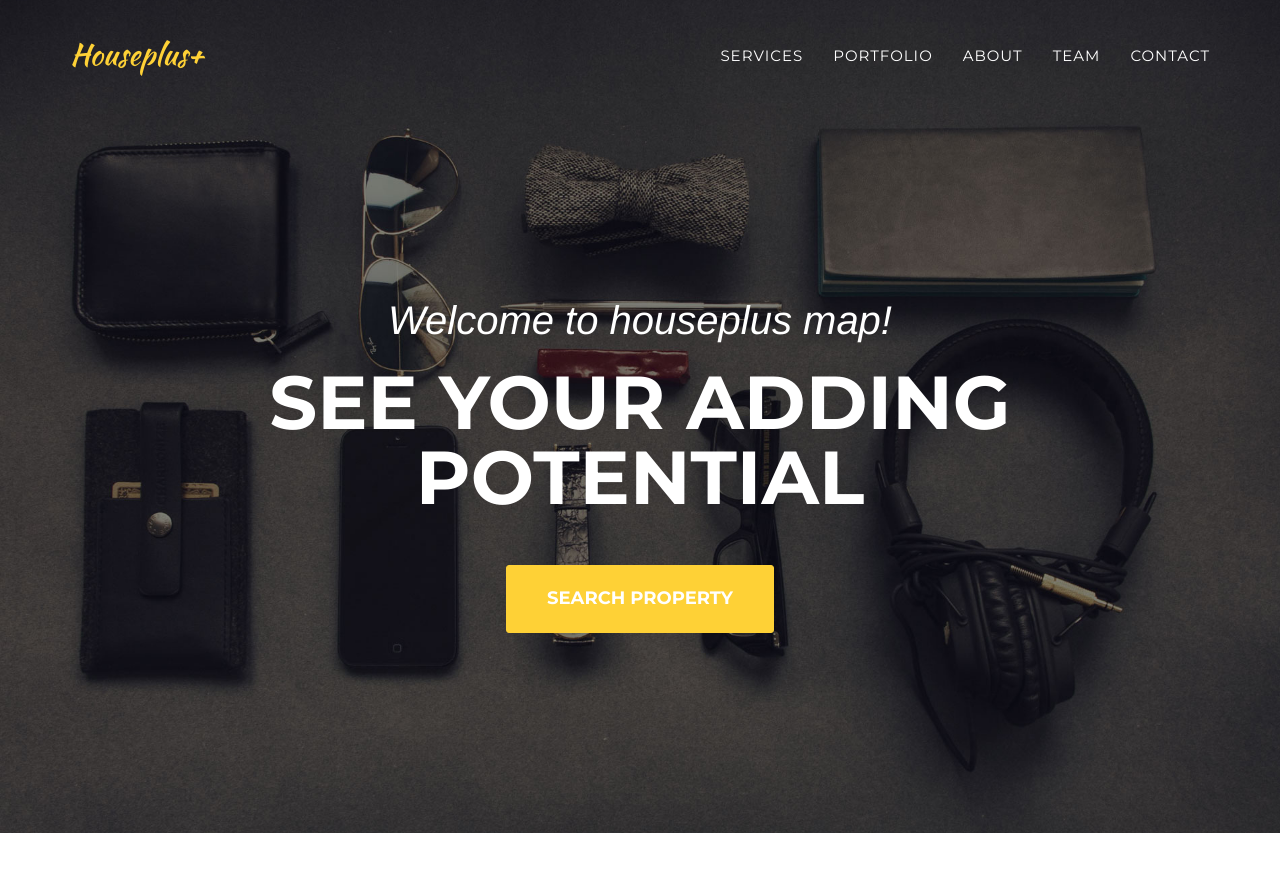
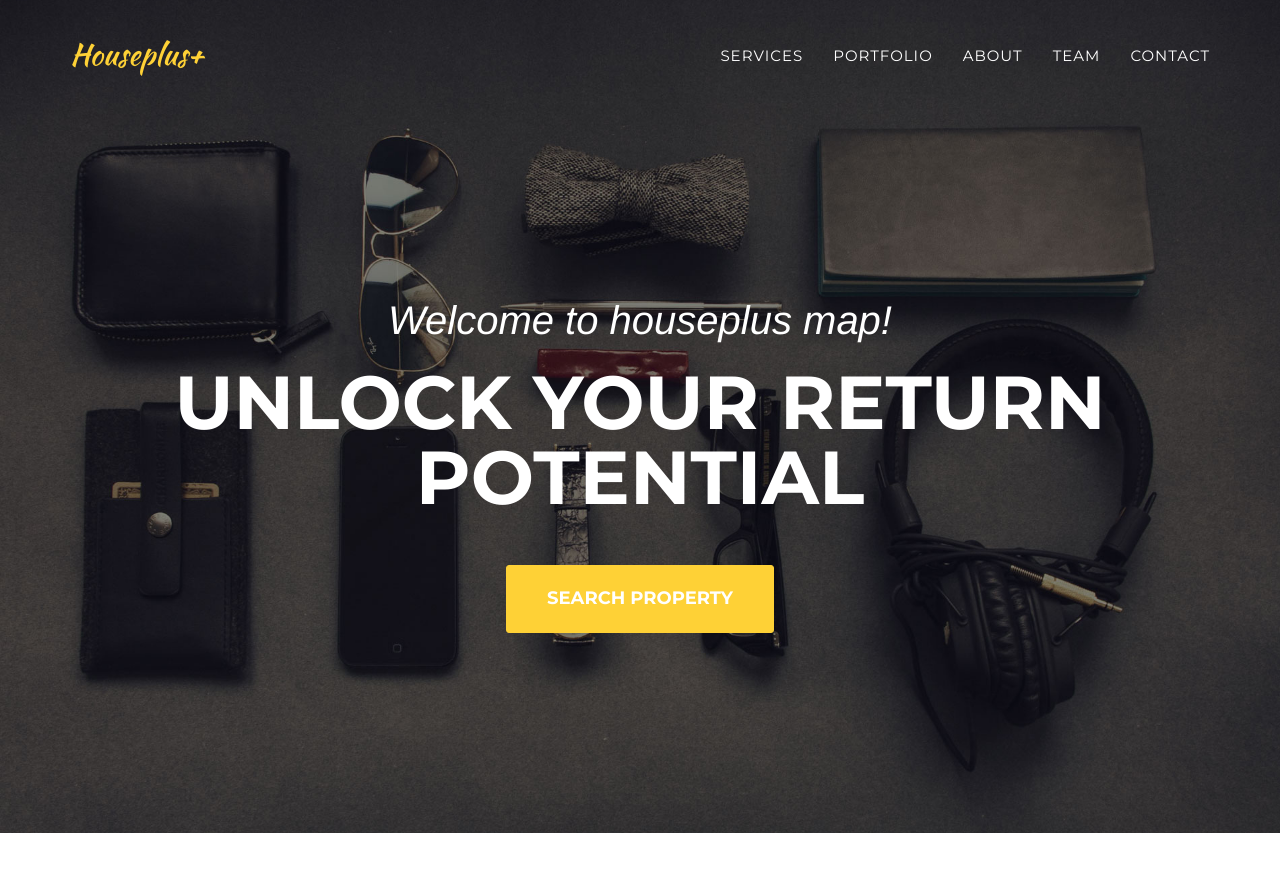
Before and after one commit to houseplusmap/houseplusmap.github.io, a Jekyll site: the page built from index.html, in a window 1280 px wide and 900 px high. Shown: the top 872 px of the window. Built offline with Jekyll 4.4.1, drawn with Linux system fonts in a browser that asks for light colours; some web fonts are replaced.

Commit message:
update title

```diff
--- a/_includes/header.html
+++ b/_includes/header.html
@@ -45,7 +45,7 @@
         <div class="container">
             <div class="intro-text">
                 <div class="intro-lead-in">Welcome to houseplus map!</div>
-                <div class="intro-heading">See your adding potential</div>
+                <div class="intro-heading">Unlock your return potential</div>
                 <a href="#services" class="page-scroll btn btn-xl">Search property</a>
             </div>
         </div>
```
